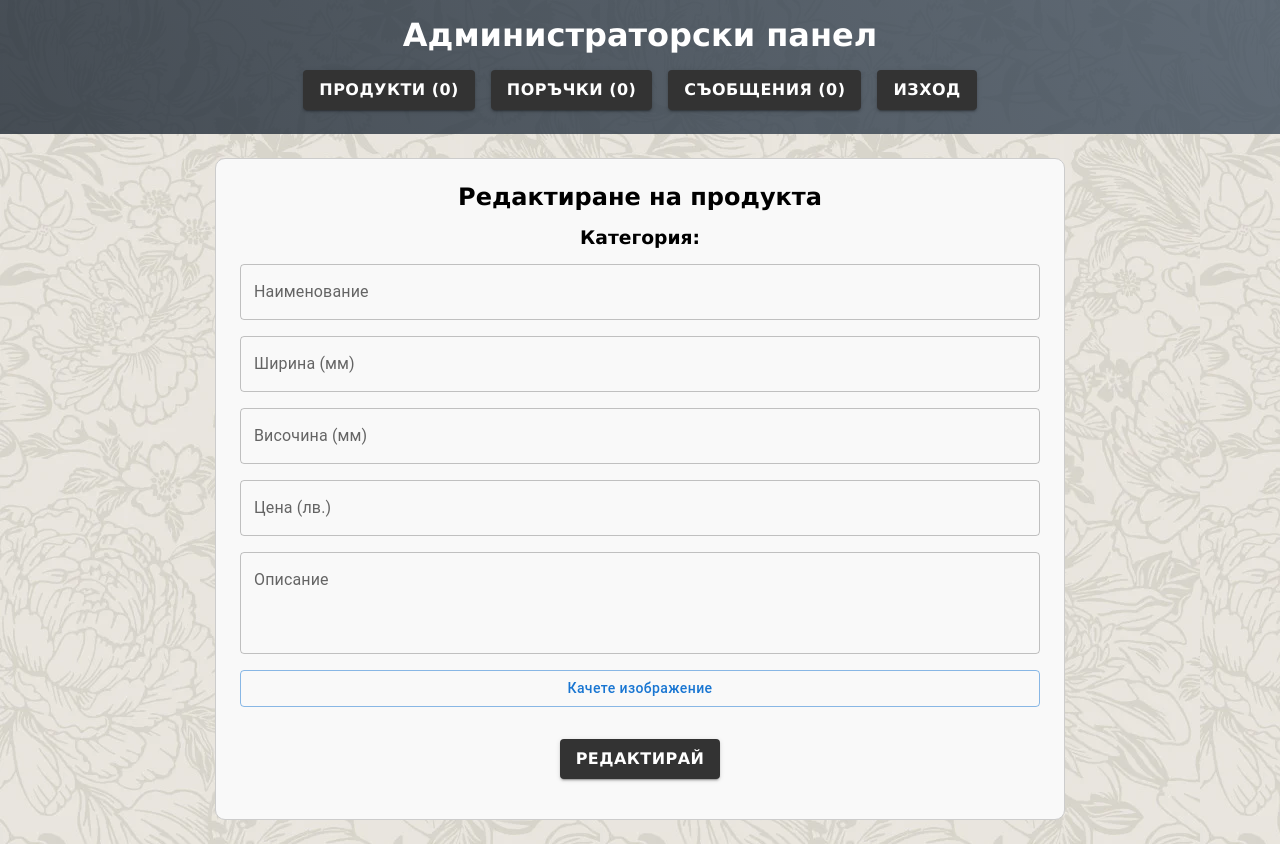
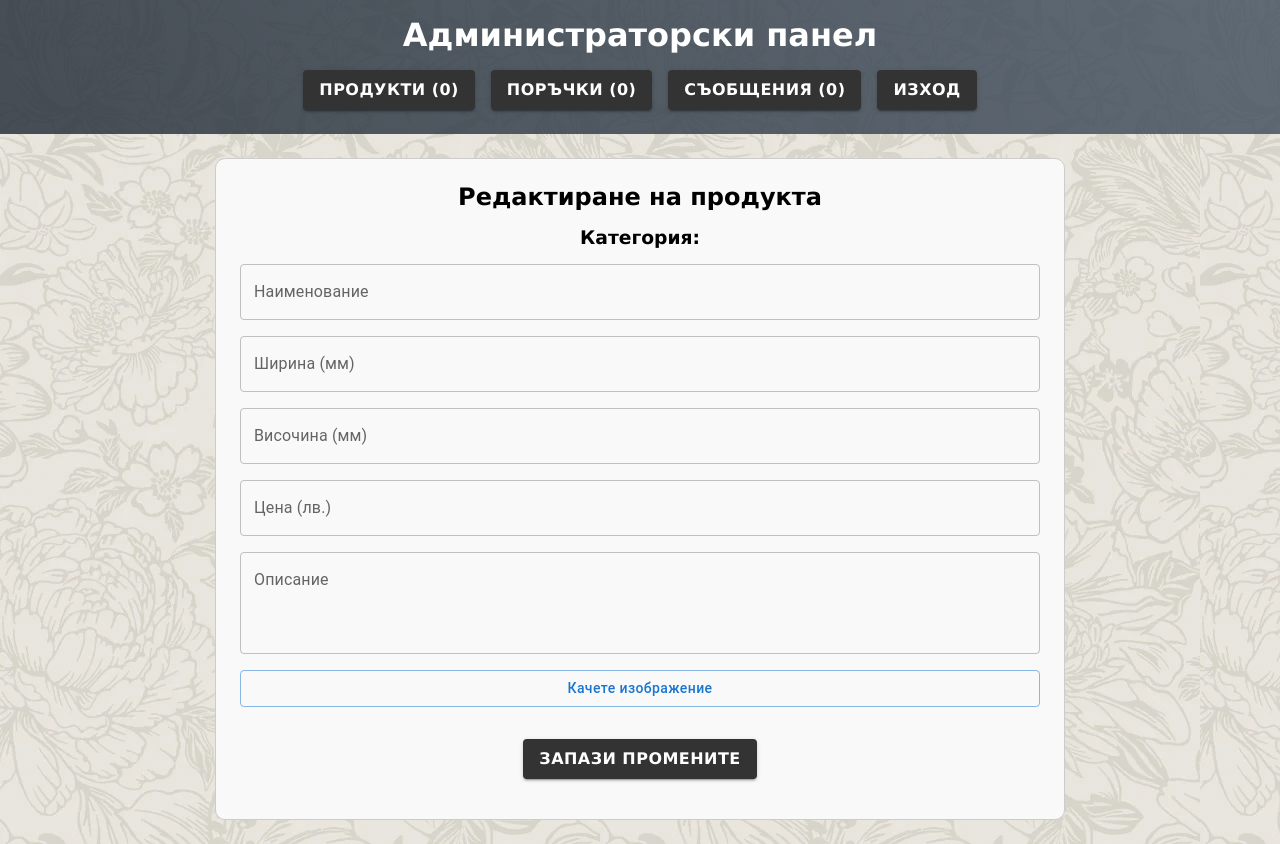
Before and after one commit to ivooo369/Web-Atelier-System, a React (Vite) app: page /admin/dashboard/products/edit/1 in a window 1280 px wide. Built offline with nearby package versions, Linux system fonts and the light colour scheme; no server answers; sample sign-in values are in the browser's storage.

Commit message:
Fix a small bug

```diff
--- a/src/App.css
+++ b/src/App.css
@@ -125,6 +125,19 @@ body .MuiButtonBase-root {
   overflow: hidden;
 }
 
+#add-product-button,
+#edit-product-button {
+  display: flex;
+  justify-content: center;
+  align-items: center;
+  background: #333333;
+  font-family: "Lucida Sans", "Lucida Sans Regular", "Lucida Grande",
+    "Lucida Sans Unicode", Geneva, Verdana, sans-serif;
+  font-weight: 600;
+  margin: 0 auto;
+  font-size: 1rem;
+}
+
 @keyframes fadeInOut {
   0% {
     opacity: 0;
--- a/src/pages/dashboard/EditProductPage.jsx
+++ b/src/pages/dashboard/EditProductPage.jsx
@@ -265,8 +265,8 @@ export default function EditProductPage() {
             </Button>
           </Box>
         )}
-        <Button variant="contained" id="add-product-button" type="submit">
-          Редактирай
+        <Button variant="contained" id="edit-product-button" type="submit">
+          Запази промените
         </Button>
         <Box mt={2}>
           {(isLoading || notification.type === "loading") && (
--- a/src/styles/dashboard/ProductsDashboard.css
+++ b/src/styles/dashboard/ProductsDashboard.css
@@ -46,18 +46,6 @@
 .product-forms .MuiTextField-root,
 .product-forms .MuiSelect-root {
   margin-bottom: 0;
-}
-
-#add-product-button {
-  display: flex;
-  justify-content: center;
-  align-items: center;
-  background: #333333;
-  font-family: "Lucida Sans", "Lucida Sans Regular", "Lucida Grande",
-    "Lucida Sans Unicode", Geneva, Verdana, sans-serif;
-  font-weight: 600;
-  margin: 0 auto;
-  font-size: 1rem;
 }
 
 .product-forms #dashboard-image-preview-container {
```
